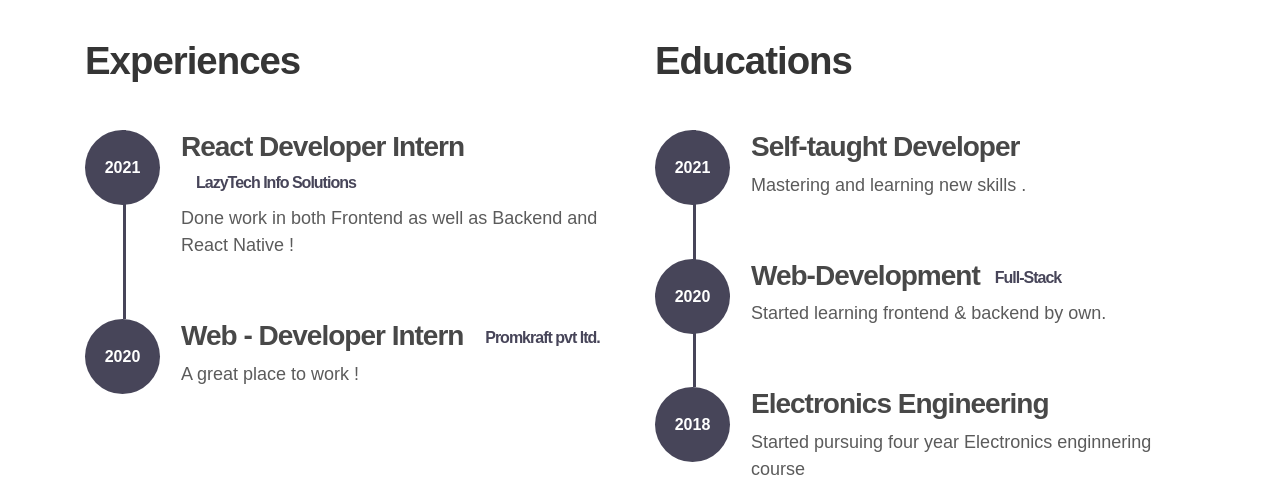
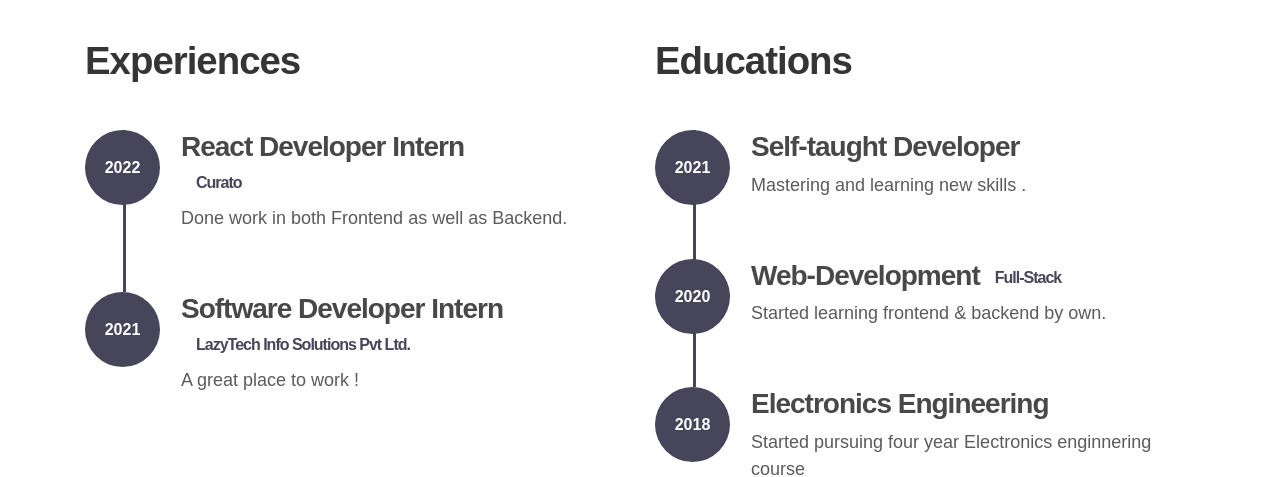
Before and after one commit to YashBharambay/My-Portfolio, a React (Create React App) app: page / in a window 1280 px wide. Shown: the part 1560-2037 px from the top of the page. Built offline with nearby package versions, Linux system fonts and the light colour scheme.

Commit message:
Changed Address

```diff
--- a/src/components/Contact.js
+++ b/src/components/Contact.js
@@ -46,7 +46,8 @@ const Contact = () => {
           <div className="col-lg-5 mr-lg-5 col-12">
             <div className="google-map w-100">
               <iframe
-                src="https://www.google.com/maps/embed?pb=!1m18!1m12!1m3!1d3767.631218915403!2d73.08983221490698!3d19.211303152697766!2m3!1f0!2f0!3f0!3m2!1i1024!2i768!4f13.1!3m3!1m2!1s0x3be79588e642fc83%3A0x54c406eb85a683b7!2sLaxman%20Smruti!5e0!3m2!1sen!2sin!4v1632825932636!5m2!1sen!2sin"
+
+                src="https://www.google.com/maps/embed?pb=!1m18!1m12!1m3!1d3022.6644229881654!2d-74.0622070492773!3d40.747409043284364!2m3!1f0!2f0!3f0!3m2!1i1024!2i768!4f13.1!3m3!1m2!1s0x89c257160d3e5e71%3A0xc1adbad992625a9f!2s27%20Terrace%20Ave%2C%20Jersey%20City%2C%20NJ%2007307!5e0!3m2!1sen!2sus!4v1669742868688!5m2!1sen!2sus"
                 width="400"
                 height="300"
                 frameBorder="0"
@@ -57,7 +58,7 @@ const Contact = () => {
             <div className="contact-info d-flex justify-content-between align-items-center py-4 px-lg-5">
               <div className="contact-info-item">
                 <h3 className="mb-3 text-white">Say hello</h3>
-                <p className="footer-text mb-0">+91 7977965617</p>
+                <p className="footer-text mb-0">+1 (862)800-1180</p>
                 <p>
                   <a href="mailto:ybharambay@gmail.com">ybharambay@gmail.com</a>
                 </p>
--- a/src/components/Features.js
+++ b/src/components/Features.js
@@ -14,28 +14,28 @@ const Features = () => {
             <div className="timeline">
               <div className="timeline-wrapper">
                 <div className="timeline-yr">
-                  <span>2021</span>
+                  <span>2022</span>
                 </div>
                 <div className="timeline-info">
                   <h3>
                     <span>React Developer Intern</span>
-                    <small>LazyTech Info Solutions</small>
+                    <br/>
+                    <small>Curato</small>
                   </h3>
                   <p>
-                    Done work in both Frontend as well as Backend and React
-                    Native !
+                    Done work in both Frontend as well as Backend.
                   </p>
                 </div>
               </div>
 
               <div className="timeline-wrapper">
                 <div className="timeline-yr">
-                  <span>2020</span>
+                  <span>2021</span>
                 </div>
                 <div className="timeline-info">
                   <h3>
-                    <span>Web - Developer Intern </span>
-                    <small>Promkraft pvt ltd.</small>
+                    <span>Software Developer Intern </span>
+                    <small>LazyTech Info Solutions Pvt Ltd.</small>
                   </h3>
                   <p>A great place to work !</p>
                 </div>
```
